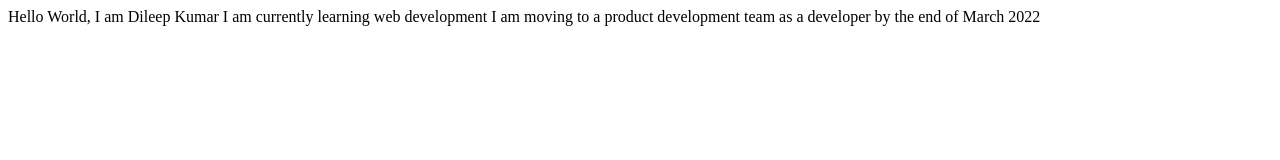
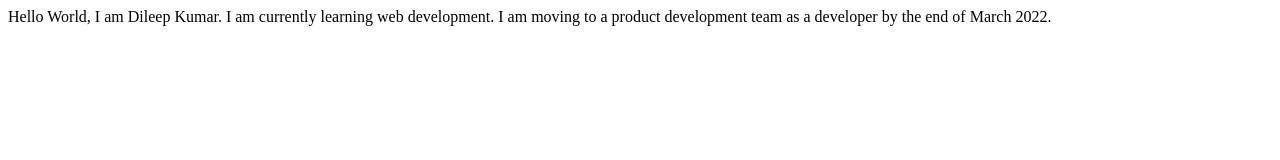
Before and after one commit to dileepkumar23/dileepkumar-portfolio, a plain HTML site: page index.html in a window 1280 px wide. Drawn offline with Linux system fonts and the light colour scheme.

Commit message:
docs: Modify paragaraphs

```diff
--- a/index.html
+++ b/index.html
@@ -7,8 +7,8 @@
     <title>MyWebsite</title>
 </head>
 <body>
-    Hello World, I am Dileep Kumar
-    I am currently learning web development
-    I am moving to a product development team as a developer by the end of March 2022
+    Hello World, I am Dileep Kumar.
+    I am currently learning web development.
+    I am moving to a product development team as a developer by the end of March 2022.
 </body>
 </html>
```
